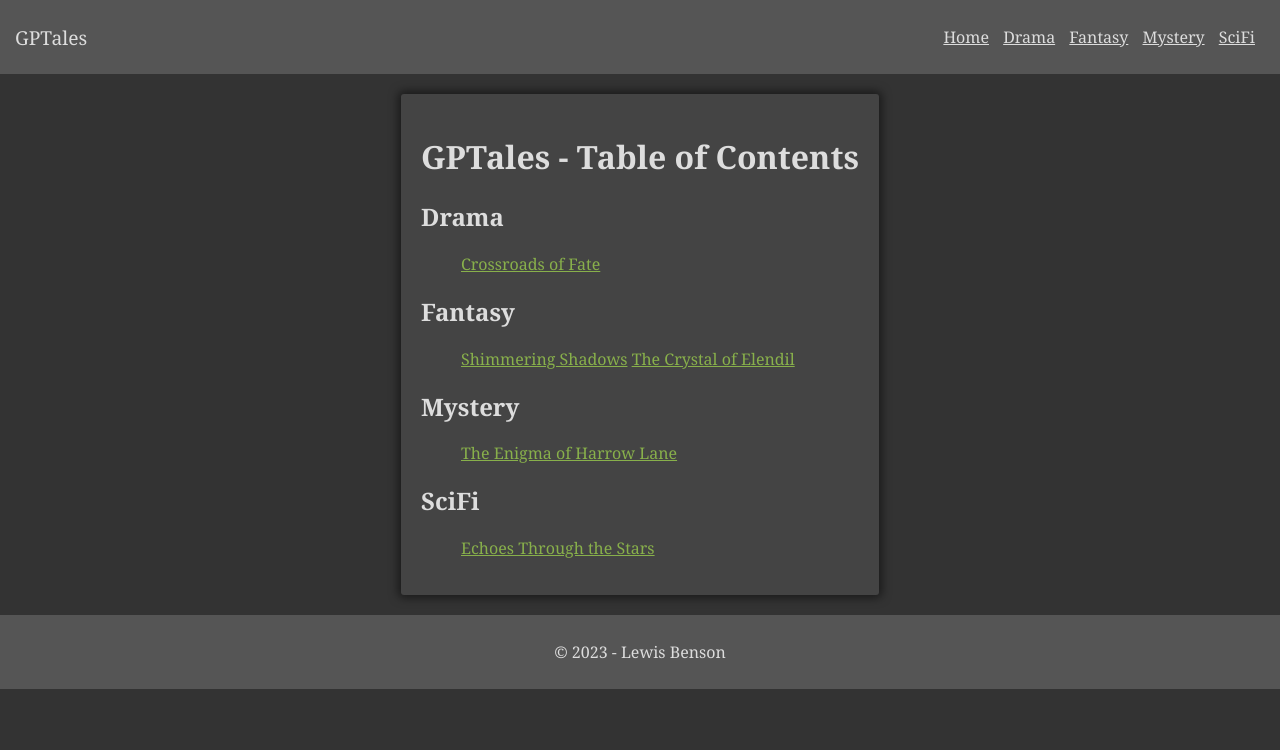
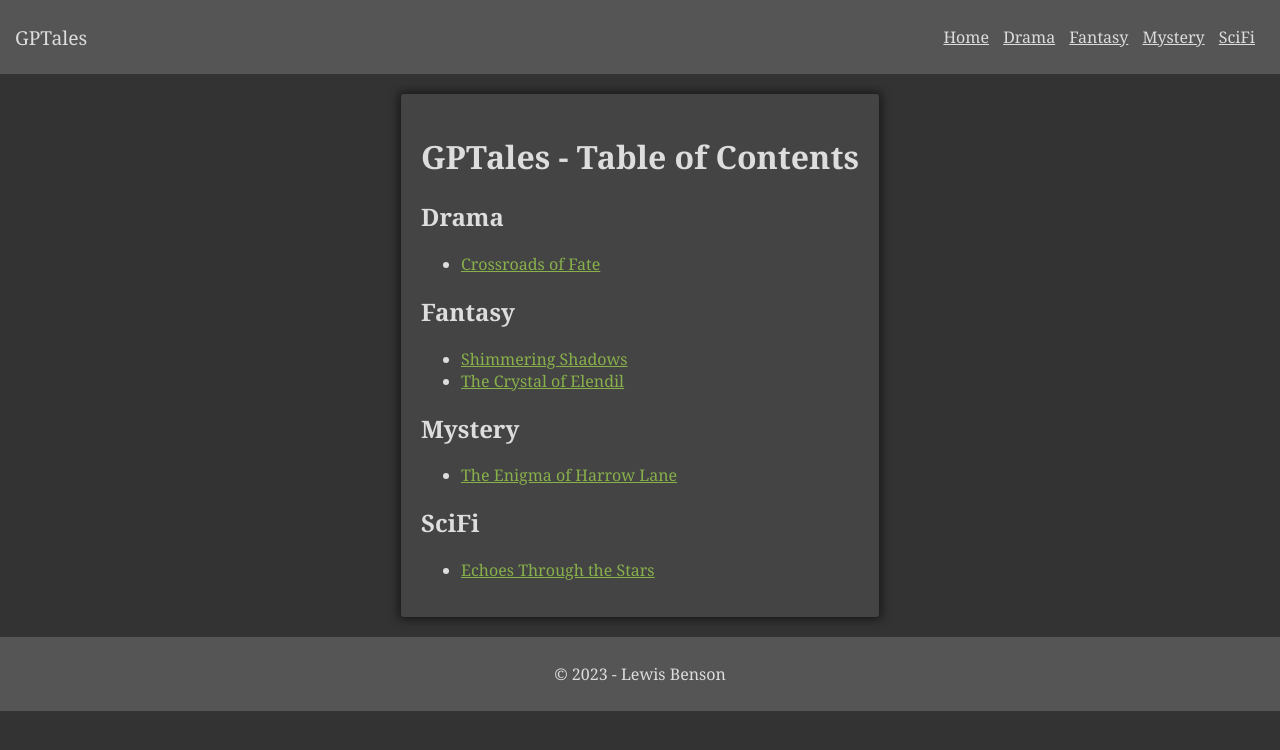
Before and after one commit to tm-LBenson/GPTales, a Jekyll site: the page built from index.html, in a window 1280 px wide. Shown: the top 750 px of the page. Built offline with Jekyll 4.4.1, drawn with Linux system fonts in a browser that asks for light colours.

Commit message:
all list items to index

```diff
--- a/index.html
+++ b/index.html
@@ -5,12 +5,10 @@ layout: default
 <h1>GPTales - Table of Contents</h1>
 
 {% for genre in site.genres %}
-  <h2>{{ genre.name }}</h2>
-  <ul>
-    {% for post in site.posts %}
-      {% if post.genre == genre.name %}
-      <a href="{{ site.baseurl }}{{ post.url }}">{{ post.title }}</a>
-      {% endif %}
-    {% endfor %}
-  </ul>
+<h2>{{ genre.name }}</h2>
+<ul>
+  {% for post in site.posts %} {% if post.genre == genre.name %}
+  <li><a href="{{ site.baseurl }}{{ post.url }}">{{ post.title }}</a></li>
+  {% endif %} {% endfor %}
+</ul>
 {% endfor %}
```
